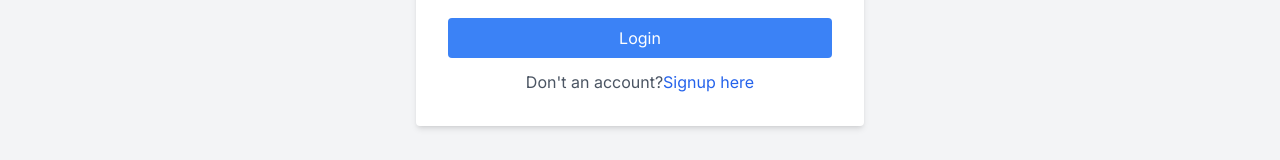
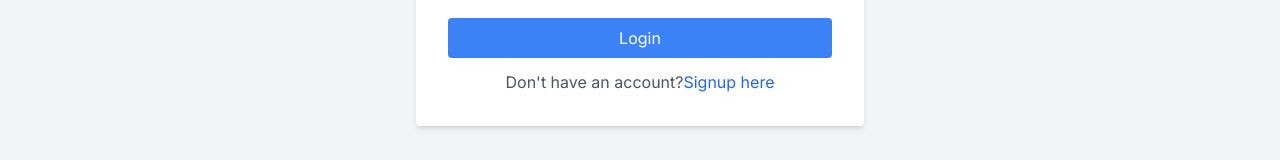
Before and after one commit to sachintom999/market-index-tracker, a Next.js app in the folder client/: page /login in a window 1280 px wide. Shown: the part 502-662 px from the top of the page. Built offline with nearby package versions, Linux system fonts and the light colour scheme; no server answers.

Commit message:
chore: updated README

```diff
--- a/client/app/login/page.tsx
+++ b/client/app/login/page.tsx
@@ -66,7 +66,7 @@ export default function Login() {
 
         <div className="flex justify-center mt-3">
           <p className="text-gray-600 m-auto">
-            Don&apos;t an account?
+            Don&apos;t have an account?
             <Link className="text-blue-600" href={"/register"}>
               Signup here
             </Link>
```
Also changed, not shown: 1 other file (tests, documents, lock files or other folders).
